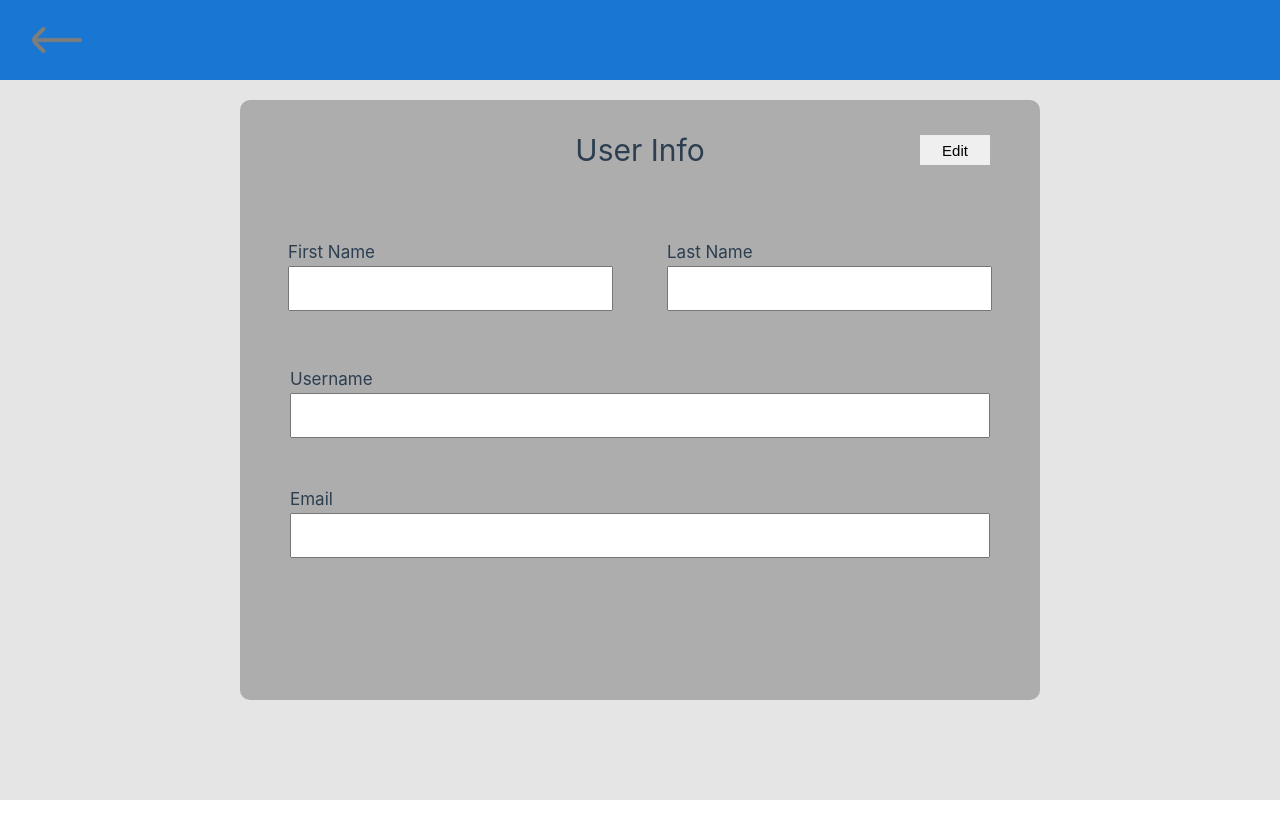
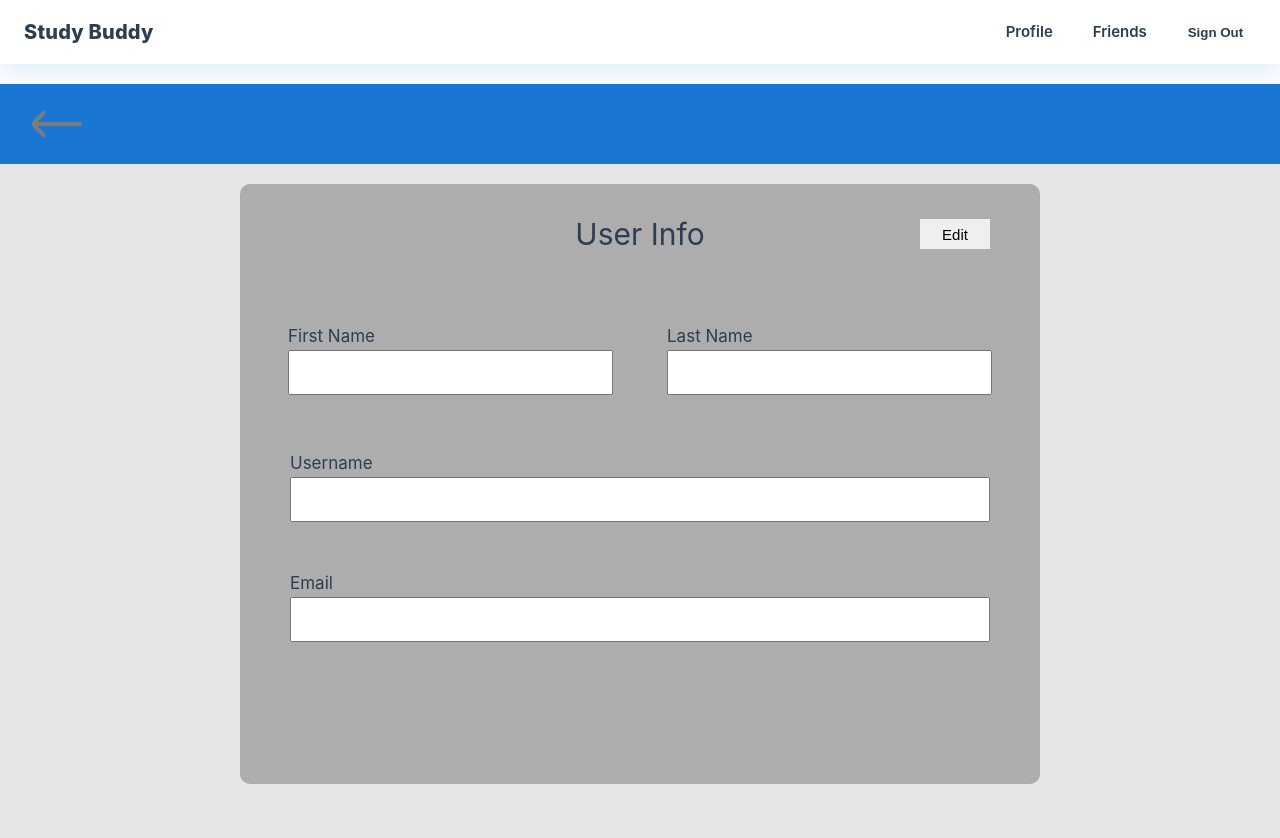
Before and after one commit to coreyjkbartels/Study-Buddy, a Vue app: page /profile in a window 1280 px wide. Shown: the top 838 px of the page. Before the commit the page ends 800 px from the top, so only its background shows below. Built offline with nearby package versions, Linux system fonts and the light colour scheme.

Commit message:
pushing to workspace
updated and implemented header code. Tried messing with friends, but something is still wrong. something with cors or fetching.

```diff
--- a/package.json
+++ b/package.json
@@ -15,9 +15,11 @@
     "format": "prettier --write src/"
   },
   "dependencies": {
+    "axios": "^1.13.1",
     "pinia": "^3.0.3",
     "vue": "^3.5.22",
-    "vue-router": "^4.5.1"
+    "vue-router": "^4.5.1",
+    "yarn": "^1.22.22"
   },
   "devDependencies": {
     "@eslint/js": "^9.33.0",
--- a/src/components/Header.vue
+++ b/src/components/Header.vue
@@ -1,14 +1,108 @@
 <script setup>
+import { useRouter } from 'vue-router'
+
+const router = useRouter()
+
+async function logout() {
+  try {
+    const token = localStorage.getItem('token')
+
+    if (token) {
+      await fetch('http://localhost:3000/user/sign-out', {
+        method: 'POST',
+        headers: {
+          'Authorization': `Bearer ${token}`,
+          'Content-Type': 'application/json'
+        }
+      })
+    }
+
+    localStorage.removeItem('token')
+    router.push('/signin')
+  } catch (error) {
+    console.error('Logout failed:', error)
+  }
+}
 </script>
 
 <template>
-    <header>
-        <div class="container">
-            <slot></slot>
-        </div>
-    </header>
+  <header class="header">
+    <div class="container">
+      <h1 class="logo">Study Buddy</h1>
+      <nav class="nav">
+        <RouterLink to="/profile" class="nav-item">Profile</RouterLink>
+        <RouterLink to="/friends" class="nav-item">Friends</RouterLink>
+        <button class="signout" @click="logout">Sign Out</button>
+      </nav>
+    </div>
+  </header>
 </template>
 
-<style>
+<style scoped>
+:root {
+  --primary: #6366f1;
+  --accent: #1976d2;
+  --white: #ffffff;
+  --text: #0b1220;
+  --radius: 12px;
+  --gap: 1.25rem;
+}
 
+.header {
+  color: var(--white);
+  border-radius: var(--radius);
+  padding: 0.75rem 1.5rem;
+  box-shadow: 0 8px 24px rgba(25,118,210,0.15);
+  margin-bottom: 1.25rem;
+}
+
+.container {
+  display: flex;
+  justify-content: space-between;
+  align-items: center;
+}
+
+.logo {
+  margin: 0;
+  font-size: 1.25rem;
+  font-weight: 800;
+  letter-spacing: 0.2px;
+}
+
+.nav {
+  display: flex;
+  gap: 1rem;
+  align-items: center;
+}
+
+.nav-item {
+  color: var(--white);
+  text-decoration: none;
+  font-weight: 600;
+  padding: 0.5rem 0.75rem;
+  border-radius: 8px;
+  transition: background 0.2s ease, transform 0.1s ease;
+}
+
+.nav-item:hover {
+  background: rgba(255,255,255,0.15);
+  transform: translateY(-2px);
+}
+
+.signout {
+  background: var(--white);
+  color: var(--primary);
+  border: none;
+  padding: 0.5rem 0.8rem;
+  border-radius: 8px;
+  font-weight: 700;
+  cursor: pointer;
+  transition: background 0.2s ease, color 0.2s ease, transform 0.1s ease;
+}
+
+.signout:hover {
+  background: linear-gradient(90deg, #6366f1, #1976d2);
+  color: var(--white);
+  transform: translateY(-2px);
+}
 </style>
--- a/src/views/FriendsView.vue
+++ b/src/views/FriendsView.vue
@@ -1,15 +1,18 @@
 <script setup>
 import { ref, onMounted } from "vue";
+import Header from "@/components/Header.vue";
 
-const API_BASE = "https://studdy-buddy-api-h7kw3.ondigitalocean.app";
+const username = ref("");
 const friends = ref([]);
 const requests = ref([]);
-const username = ref("");
+const API_BASE = "https://studdy-buddy-api-h7kw3.ondigitalocean.app";
 
 async function fetchFriends() {
   try {
-    const res = await fetch(`${API_BASE}/friends`, { credentials: "include" });
-    if (!res.ok) return;
+    const res = await fetch(`${API_BASE}/friends`, {
+      credentials: "include",
+    });
+    if (!res.ok) throw new Error("Failed to fetch friends");
     const data = await res.json();
     friends.value = data.friends || [];
   } catch (err) {
@@ -19,15 +22,18 @@ async function fetchFriends() {
 
 async function fetchRequests() {
   try {
-    const res = await fetch(`${API_BASE}/friends/requests`, { credentials: "include" });
-    if (!res.ok) return;
+    const res = await fetch(`${API_BASE}/friends/requests`, {
+      credentials: "include",
+    });
+    if (!res.ok) throw new Error("Failed to fetch requests");
     const data = await res.json();
-    requests.value = (data.friendRequests || []).map((req) => ({
-      id: req._id,
-      from: req.sender?.[0]?.userName || "unknown",
-      to: req.receiver?.[0]?.userName || "unknown",
-      isAccepted: req.isAccepted,
-    }));
+    const userId = localStorage.getItem("userId");
+    requests.value = (data.friendRequests || [])
+      .filter((r) => !r.isAccepted && r.receiver[0]?._id === userId)
+      .map((r) => ({
+        id: r._id,
+        from: r.sender[0]?.userName || "Unknown User",
+      }));
   } catch (err) {
     console.error(err);
   }
@@ -36,29 +42,33 @@ async function fetchRequests() {
 async function sendRequest() {
   if (!username.value.trim()) return;
   try {
-    const userRes = await fetch(`${API_BASE}/users/by-username/${username.value}`, {
+    const search = await fetch(`${API_BASE}/users?userName=${username.value}`, {
       credentials: "include",
     });
-    if (!userRes.ok) return alert("User not found.");
-    const userData = await userRes.json();
-    const friendId = userData.user?._id;
-    if (!friendId) return alert("User not found.");
+    if (!search.ok) {
+      alert("User not found");
+      return;
+    }
+    const searchData = await search.json();
+    const friendUser = searchData.user || searchData.users?.[0];
+    if (!friendUser) {
+      alert("User not found");
+      return;
+    }
 
     const res = await fetch(`${API_BASE}/friends/requests`, {
       method: "POST",
       credentials: "include",
       headers: { "Content-Type": "application/json" },
-      body: JSON.stringify({ friendId }),
+      body: JSON.stringify({ friendId: friendUser._id }),
     });
-    if (!res.ok) return;
-    const data = await res.json();
-    requests.value.push({
-      id: data.friendRequest._id,
-      from: data.friendRequest.sender.userName,
-    });
+    if (!res.ok) throw new Error("Request failed");
+    alert(`Friend request sent to ${friendUser.userName}`);
     username.value = "";
+    fetchRequests();
   } catch (err) {
     console.error(err);
+    alert("Failed to send friend request.");
   }
 }
 
@@ -70,15 +80,12 @@ async function acceptRequest(id) {
       headers: { "Content-Type": "application/json" },
       body: JSON.stringify({ isAccepted: true }),
     });
-    if (!res.ok) return;
-    const data = await res.json();
-    friends.value.push({
-      id: Date.now(),
-      username: data.friendRequest.sender.userName,
-    });
-    requests.value = requests.value.filter((r) => r.id !== id);
+    if (!res.ok) throw new Error("Failed to accept request");
+    await fetchFriends();
+    await fetchRequests();
   } catch (err) {
     console.error(err);
+    alert("Failed to accept friend request.");
   }
 }
 
@@ -88,7 +95,10 @@ onMounted(() => {
 });
 </script>
 
+
+
 <template>
+  <Header />
   <div class="friends-page">
     <h1>Study Buddies</h1>
 
@@ -100,7 +110,9 @@ onMounted(() => {
     <section class="friends-list">
       <h2>Your Friends ({{ friends.length }})</h2>
       <ul>
-        <li v-for="f in friends" :key="f.id">{{ f.username }}</li>
+        <li v-for="f in friends" :key="f._id || f.id">
+          {{ f.userName || f.username }}
+        </li>
       </ul>
     </section>
 
@@ -117,7 +129,7 @@ onMounted(() => {
 </template>
 
 <style scoped>
-:root{
+:root {
   --primary: #6366f1;
   --accent: #1976d2;
   --white: #ffffff;
@@ -125,7 +137,9 @@ onMounted(() => {
   --gap: 1rem;
 }
 
-* { box-sizing: border-box; }
+* {
+  box-sizing: border-box;
+}
 
 .friends-page {
   max-width: 600px;
@@ -205,7 +219,6 @@ ul {
   background: linear-gradient(135deg, var(--accent), var(--primary));
   color: var(--white);
   font-weight: 600;
-  background-color: #1976d2;
 }
 
 .requests ul li button,
--- a/src/views/HomeView.vue
+++ b/src/views/HomeView.vue
@@ -1,5 +1,6 @@
 <script setup>
 import { useRouter } from 'vue-router'
+import Header from '@/components/Header.vue'
 
 const router = useRouter()
 
@@ -10,6 +11,8 @@ function signOut() {
 </script>
 
 <template>
+  <Header />
+
   <div class="dashboard">
     <aside class="sidebar">
       <h2>Study Buddy</h2>
--- a/src/views/ProfileView.vue
+++ b/src/views/ProfileView.vue
@@ -3,6 +3,8 @@
 import { useRouter } from 'vue-router'
 import { useTemplateRef } from 'vue'
 import Modal from '../components/Modal.vue'
+import Header from '@/components/Header.vue'
+
 
 const modal = useTemplateRef('name-modal')
 
@@ -22,6 +24,7 @@ function save(e) {
 </script>
 
 <template>
+  <Header />
   <div class="main-container">
     <div class="header-container">
       <div @click="router.back()" class="back-button"><img src="/public/back-button.png" alt="" class="back-img"></div>
```
Also changed, not shown: 1 other file (tests, documents, lock files or other folders).
